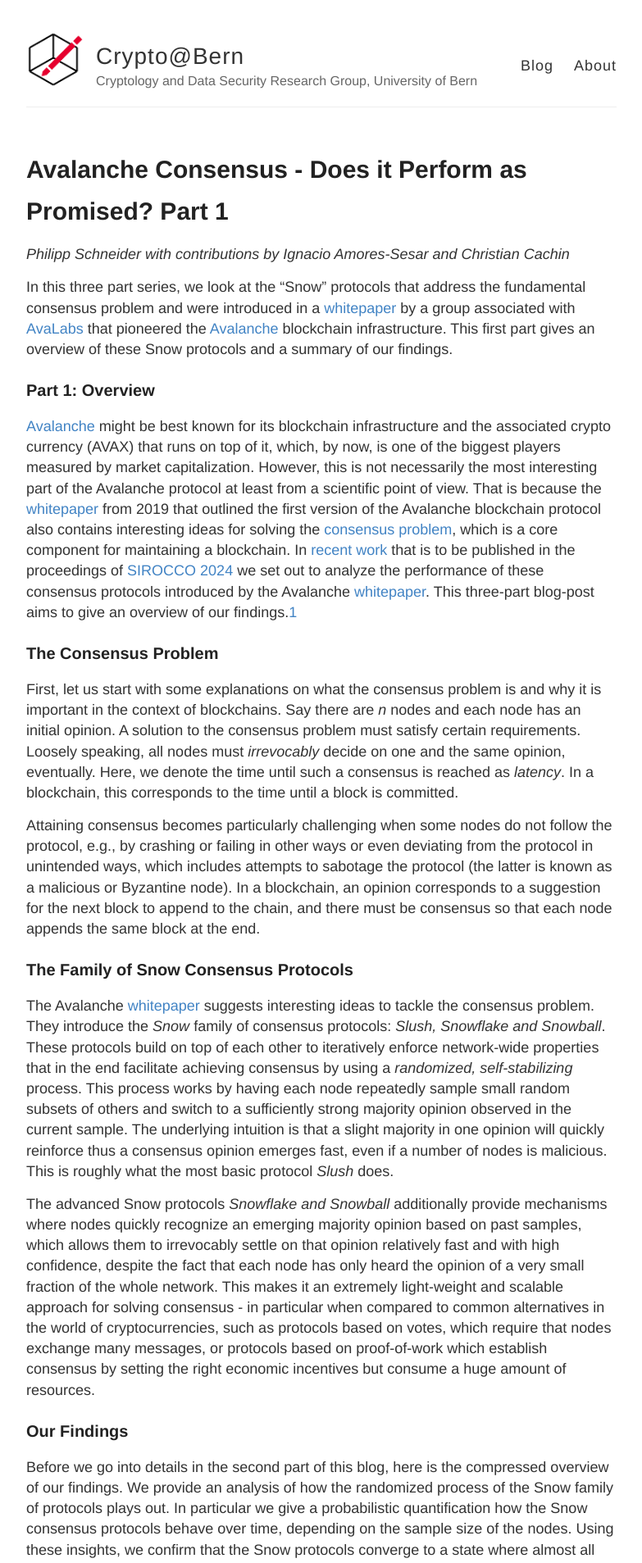
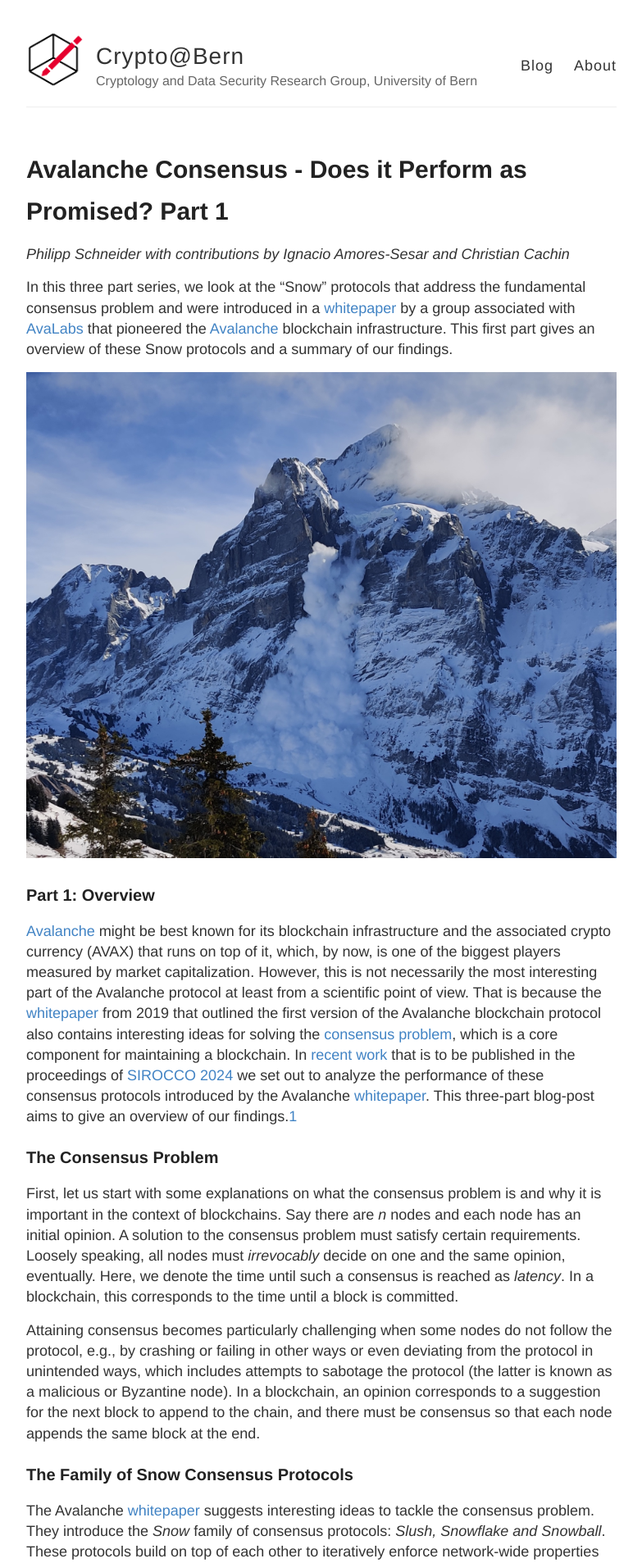
Before and after one commit to cryptobern/cryptobern.github.io, a Jekyll site: the page built from _posts/2024-05-14-snow_part1.md, in a window 1280 px wide. Shown: the top 1907 px of the page at 82% size, without its empty margins (248-1031 px from the left). Built offline with Jekyll 4.4.1, drawn with Linux system fonts in a browser that asks for light colours.

Commit message:
add avalanche

```diff
--- a/_posts/2024-05-14-snow_part1.md
+++ b/_posts/2024-05-14-snow_part1.md
@@ -6,6 +6,8 @@
 ---
 
 In this three part series, we look at the "Snow" protocols that address the fundamental consensus problem and were introduced in a [whitepaper](https://arxiv.org/pdf/1906.08936.pdf) by a group associated with [AvaLabs](https://www.avalabs.org/) that pioneered the [Avalanche](https://www.avax.network) blockchain infrastructure. This first part gives an overview of these Snow protocols and a summary of our findings.
+
+![Avalanche on Wetterhorn](/images/avalanche-wetterhorn.png)
 
 ### Part 1: Overview
 
```
Also changed, not shown: images/avalanche-wetterhorn.png (added).
